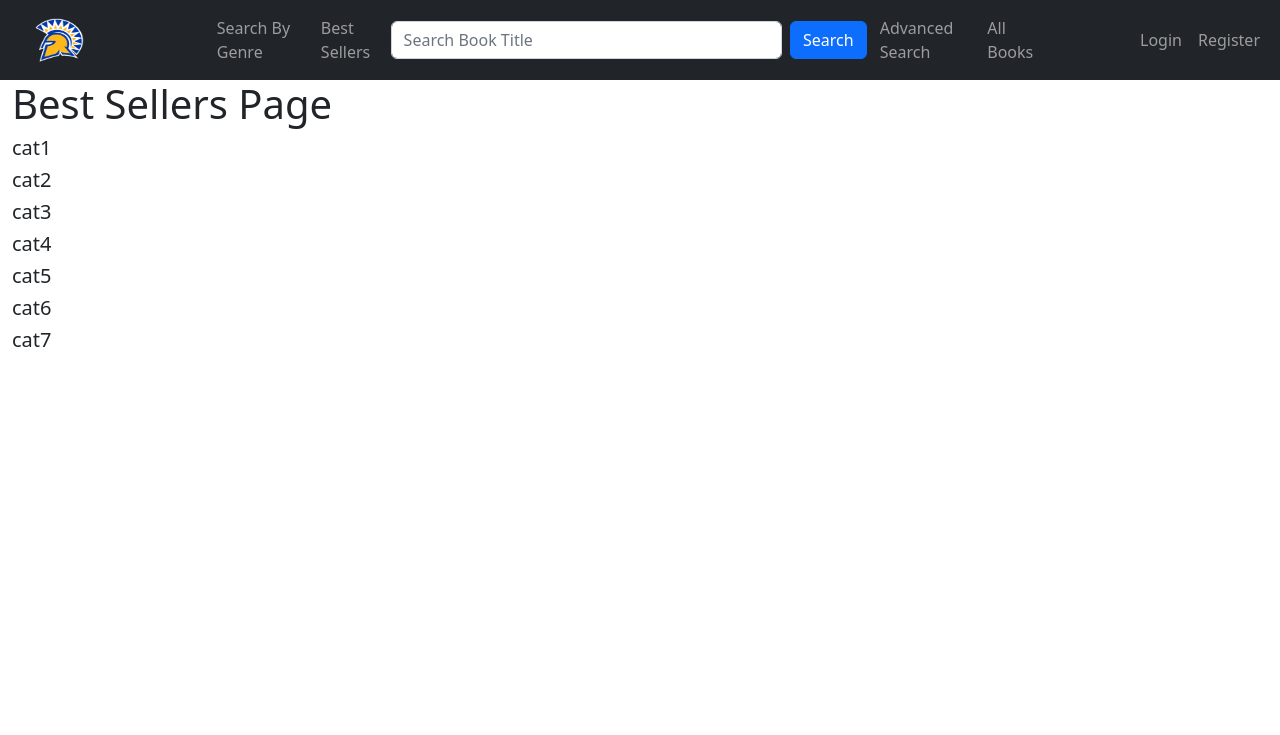
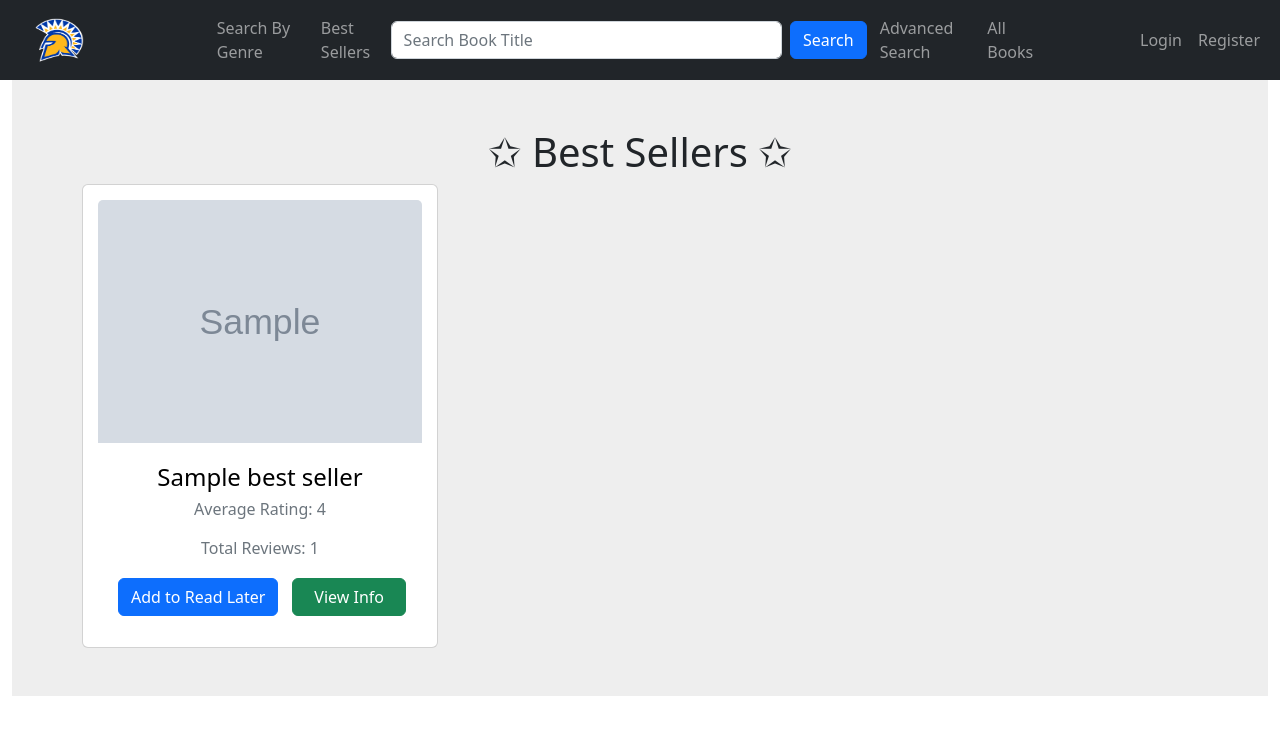
Before and after one commit to h0se69/Library-Web-Management-App, a Flask app: template CS157A/Flask/templates/BestSellers.html in a window 1280 px wide. Shown: the top 735 px of the page. Run offline with Flask 2, Linux system fonts and the light colour scheme; the template is opened without the code that fills it: most values are stand-ins (such as "Sample title", 1, 10 or a date in 2020); grey boxes marked "Sample" are stand-in pictures.

Commit message:
BestSellers,Pagination, EER Diagram + Misc.
> Best Sellers
	> Will now be the new "Home" page
	> Gets the top 9 best rated books (will change to checked out when feature is completed)
	> Similar functionality to all-books

> Pagination
	> Added pagination to most of the HTML pages that require it
	> #TODO needs updating for the advanced search page

> EER + Misc.
	> Added updated EER diagram template for (https://erdplus.com/documents) + Image
	> #TODO add your parts to the diagram (Either use ERDPlus or x Software)
	> Changed up more minor things on the HTML pages + Routes.py

```diff
--- a/CS157A/Flask/routes.py
+++ b/CS157A/Flask/routes.py
@@ -69,7 +69,7 @@ def before_request():
 
 @flask_obj.route('/', methods=["GET"])
 def home_page():
-    return render_template('HomePage.html')
+    return redirect(url_for('best_sellers_page'))
 
 #
 # ____________________Account/Session Managements_________________________
@@ -145,7 +145,8 @@ def user_profile_page():
 #  ________________NAVBAR ITEM________________
 @flask_obj.route('/best-sellers', methods=["GET"])
 def best_sellers_page():
-    return render_template('BestSellers.html')
+    best_sellers_response = BookRatings().get_best_selling_books()
+    return render_template('BestSellers.html', best_sellers=best_sellers_response)
 
 #  ________________NAVBAR ITEM________________
 @flask_obj.route('/advanced-search', methods=["GET"])
@@ -155,10 +156,19 @@ def advanced_search_page():
 #  ________________NAVBAR ITEM________________
 @flask_obj.route('/all-books', methods=["GET"])
 def all_books_page():
-    response = Books().get_all_books()
+    pageNo = int(request.args.get('pageNo', default=0))
+
+    response = Books().get_all_books(pageNo=pageNo)
     book_list = response[0]
     book_count = response[1]
-    return render_template("ViewBooks.html", books=book_list, book_count=book_count)
+
+    if(book_count % 10 == 0):
+        pagination_count = book_count // 10
+    else:
+        pagination_count = (book_count // 10) + 1
+
+
+    return render_template("ViewBooks.html", books=book_list, book_count=book_count, pagination_count=pagination_count, pageNo=pageNo)
 
 #  ________________NAVBAR ITEM________________
 @flask_obj.route('/search-by-category', methods=["GET"])
@@ -170,7 +180,7 @@ def search_by_category_page():
 @flask_obj.route('/search-books', methods=["POST","GET"])
 @flask_obj.route('/search-books/<string:search_input>', methods=["POST"])
 def search_books_api(search_input=None):
-
+    pageNo = int(request.args.get('pageNo', default=0))
     genre = request.args.get('genre')
 
     book_name = request.args.get('book_name')
@@ -195,10 +205,9 @@ def search_books_api(search_input=None):
         # book_count = response[1]
 
     elif (search_input):
-        response = Books().get_books_off_search(search_input)
+        response = Books().get_books_off_search(search_value=search_input, pageNo=pageNo)
         book_list = response[0]
         book_count = response[1]
-
     else:
         response = Books().get_books(
             book_name=book_name,
@@ -216,8 +225,15 @@ def search_books_api(search_input=None):
         book_list = response[0]
         book_count = response[1]
 
-    return render_template("ViewBooks.html", books=book_list, book_count=book_count)
+    if(book_count % 10 == 0):
+        pagination_count = book_count // 10
+    else:
+        pagination_count = (book_count // 10) + 1
 
+    return render_template("ViewBooks.html", books=book_list, book_count=book_count, pagination_count=pagination_count, pageNo=pageNo)
+
+
+# Librarian Calls
 @flask_obj.route('/librarian-view', methods=["GET"])
 @admin_access_only
 def librarian_view_page():
@@ -309,9 +325,6 @@ def add_book_rating_api():
         book_isbn = request.form.get('book_isbn')
         rating_value = request.form.get('rating_value')
         BookRatings().add_rating(user_id=user_id, book_isbn=book_isbn, rating_value=rating_value)
-        print(user_id)
-        print(book_isbn)
-        print(rating_value)
     return jsonify({"Success": "ADDED RATING"})
 
 #
--- a/CS157A/Flask/templates/BestSellers.html
+++ b/CS157A/Flask/templates/BestSellers.html
@@ -1,12 +1,76 @@
 {% extends "NavBar.html" %}
 
 {% block content %}
-<div>
-    <h1>Best Sellers Page</h1>
-    {% set categories = ['cat1', 'cat2', 'cat3', 'cat4', 'cat5', 'cat6', 'cat7'] %}
-    {% for category in categories %}
-        <h5>{{category}}</h5>
-    {% endfor %}
-</div>
+
+    <section style="background-color: #eee;">
+        <div class="container py-5">
+            <h1 class="mx-auto text-center">✩ Best Sellers ✩</h1>
+            <div class="row">
+                {% for best_seller in best_sellers %}
+
+                {% set title = best_seller['name'] %}
+                {% set isbn = best_seller['ISBN'] %}
+                {% set description = best_seller['description'] %}
+                {% set author = best_seller['author'] %}
+                {% set image = best_seller['image'] %}
+                {% set avgRating = best_seller['avgRating'] %}
+                {% set ratingCount = best_seller['ratingCount'] %}
+
+                <div class="col-md-12 col-lg-4 mb-4 mb-lg-0" style="display: flex; flex-direction: column;">
+                    <div class="card text-black" style="height: 100%; padding: 15px;">
+                      <img src="{{image}}" class="card-img-top" alt="{{title}}_image" style="height: 100%; object-fit: cover;" />
+                      <div class="card-body" style="flex: 1;">
+                            <div class="text-center mt-1">
+                                <h4 class="card-title">{{title}}</h4>
+                                <h6 class="text-secondary mb-1 pb-3">Average Rating: {{avgRating}}</h6>
+                                <h6 class="text-secondary mb-1 pb-3">Total Reviews: {{ratingCount}}</h6>
+                            </div>
+                            <div class="d-flex flex-row">
+                                <form id="add_to_read_later_form_{{ isbn }}" method="POST">
+                                    <input type="hidden" name="book_isbn" value="{{ isbn }}">
+                                    <button type="submit" class="btn btn-primary flex-fill ms-1" data-form-id="{{ isbn }}"
+                                        style="margin-right: 10px;">Add to Read Later</button>
+                                </form>
+                                <a class="btn btn-success flex-fill ms-1" href="{{url_for('get_book_api', isbn_value=isbn)}}" role="button"
+                                    id="view_info">View Info</a>
+                            </div>
+                        </div>
+                    </div>
+                </div>
+                {% endfor %}
+
+            </div>
+        </div>
+        <script>
+            $(document).ready(function () {
+                $("form[id^='add_to_read_later_form_']").on("submit", function (event) {
+                    event.preventDefault();
+                    var form = $(this);
+                    $.ajax({
+                        url: "{{url_for('add_to_read_later_api')}}",
+                        type: "POST",
+                        data: form.serialize(),
+                        success: function (response) {
+                            if (response.isLoggedIn) {
+                                if (response.Success == false) {
+                                    alert("Already in your read later list...")
+                                }
+                                else {
+                                    alert("Added to your read later list")
+                                }
+                            }
+                            else {
+                                window.location.href = "{{url_for('login_page')}}";
+                            }
+                        },
+                        error: function (error) {
+                            console.log("read later ajax error:", error);
+                        }
+                    });
+                });
+            });
+        </script>
+    </section>
+
 
 {% endblock %}
--- a/CS157A/Flask/templates/SpecificBook.html
+++ b/CS157A/Flask/templates/SpecificBook.html
@@ -45,7 +45,11 @@
                                     </div>
                                     <div class="mt-1 mb-0 text-muted small">
                                         <span>Rating: </span>
+                                    {% if g.authenticated %}
                                         <div class="btn-group">
+                                    {% else %}
+                                        <div class="btn-group" style="pointer-events:none"> <!--Disables the stars if not logged in-->
+                                    {% endif %}
                                             <button type="button" class="btn" data-value="1" id="star_1">
                                                 <svg xmlns="http://www.w3.org/2000/svg" width="16" height="16"
                                                     fill="black" class="bi bi-star" viewBox="0 0 16 16">
--- a/CS157A/Flask/templates/UserProfile.html
+++ b/CS157A/Flask/templates/UserProfile.html
@@ -146,6 +146,7 @@
                     success: function (response) {
                        if(response.REMOVE_RESPONSE === true){
                             $(`table#read_later_table tr#table_row_${rowId}`).remove();
+                            location.reload();
                         }
                         else{
                             alert("Unable to remove, try refreshing the page")
```
Also changed, not shown: CS157A/Database/Models/Books.py (+42 -13 lines), CS157A/Database/Models/Ratings.py (+22 -1 lines), CS157A/Flask/templates/SearchByCategory.html (+6 -6 lines), CS157A/Flask/templates/ViewBooks.html (+24 -17 lines), EER/8-4-2023-EER.png (added), 1 other file.
